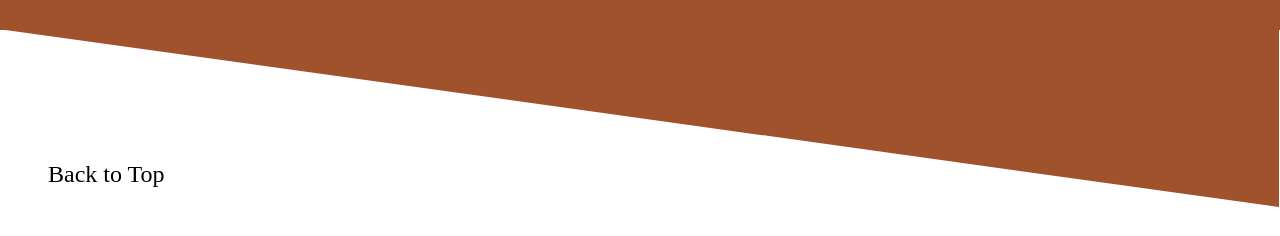
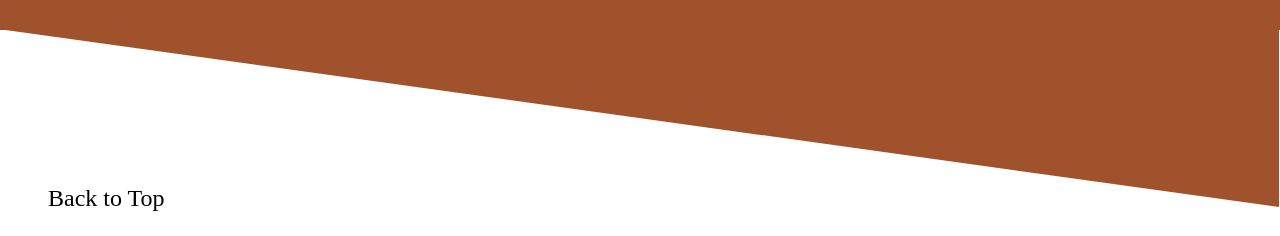
Before and after one commit to AkihiroTokai/ygkn.github.io, a website built with Parcel: page index.html in a window 1280 px wide. Shown: the part 2042-2278 px from the top of the page. Built offline with nearby package versions, Linux system fonts and the light colour scheme.

Commit message:
fix style

```diff
--- a/src/style.styl
+++ b/src/style.styl
@@ -206,6 +206,6 @@ for angle, i in angles
 .gototop
   position: relative;
   left: 2em;
-  bottom: 2em;
+  bottom: 1em;
   z-index: 2;
   font-size: 1.5em;
```
Also changed, not shown: build/style.css.
